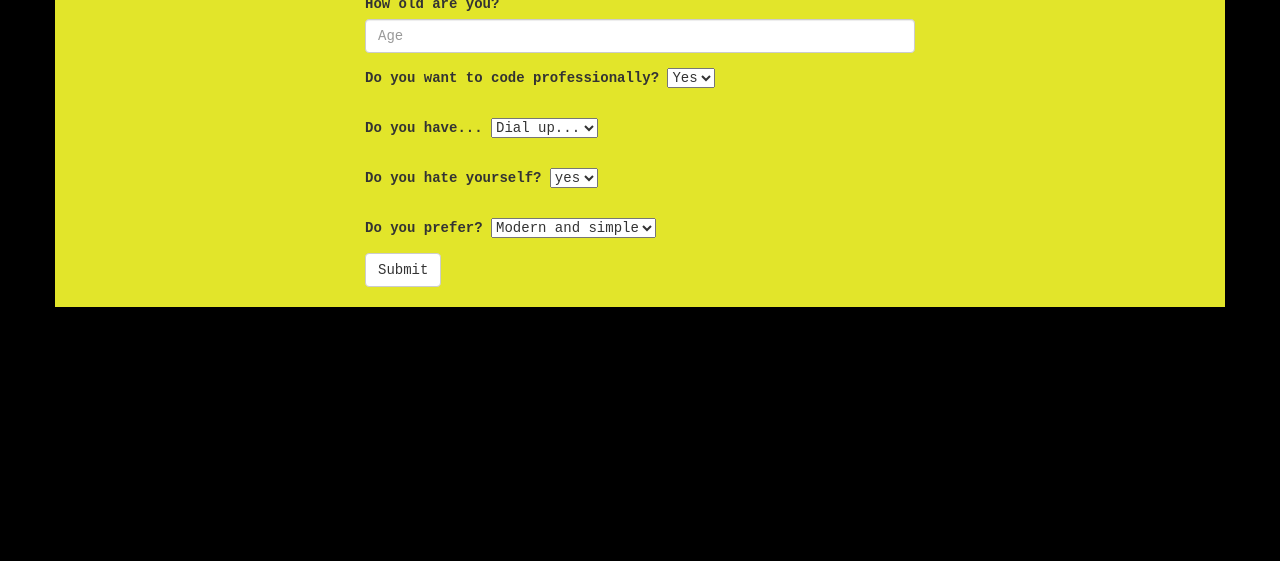
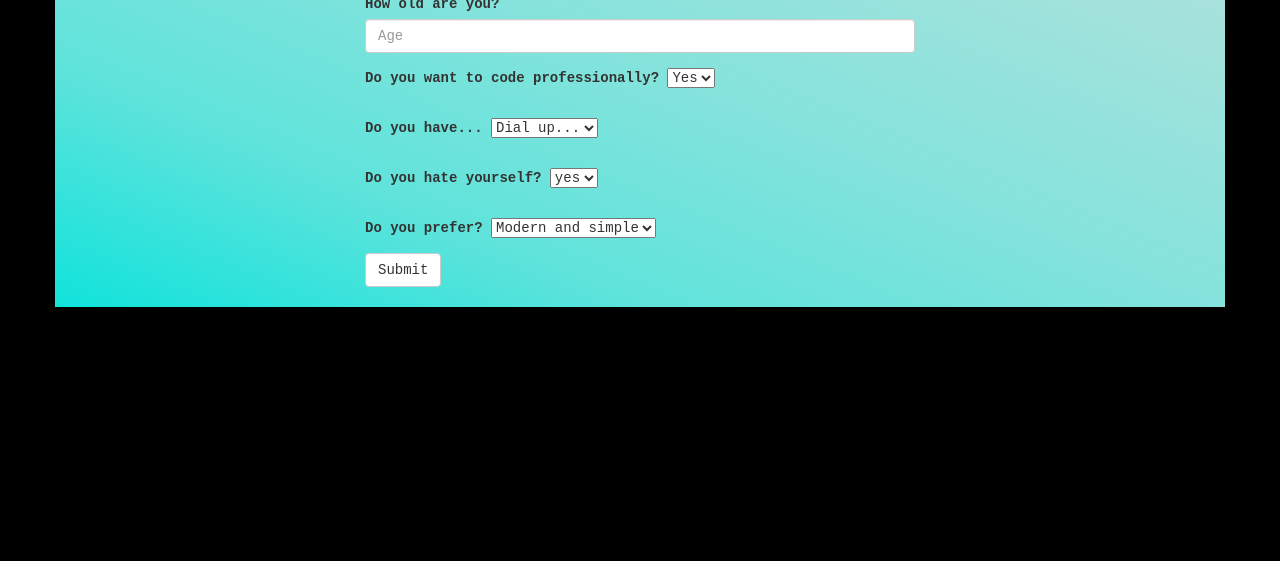
Before and after one commit to JoseyKinnaman/week2cr, a plain HTML site: page index.html in a window 1280 px wide. Shown: the part 239-800 px from the top of the page. Drawn offline with Linux system fonts and the light colour scheme.

Commit message:
Add updates to if/else statements and css stylings.

```diff
--- a/css/styles.css
+++ b/css/styles.css
@@ -9,7 +9,7 @@ h1 {
 }
 
 .container {
-  background-color: rgba(252, 255, 47, 0.897);
+  background-image: linear-gradient(to right top, #10e3db, #5ee3db, #84e3dc, #a1e2dc, #bae1dd);
   padding: 20px;
   margin: 0 auto;
   margin-top: 5%;
--- a/js/scripts.js
+++ b/js/scripts.js
@@ -16,8 +16,9 @@ $(document).ready(function() {
 
  if (hate === "no" && prefer === "EF") {
    $("#Ruby").show();
- } else if (internet=== "DU"){
+    } else if (internet === "DU") {
    $("#Java").show();
+
  }
 
 event.preventDefault();
```
Also changed, not shown: 1 other file.
